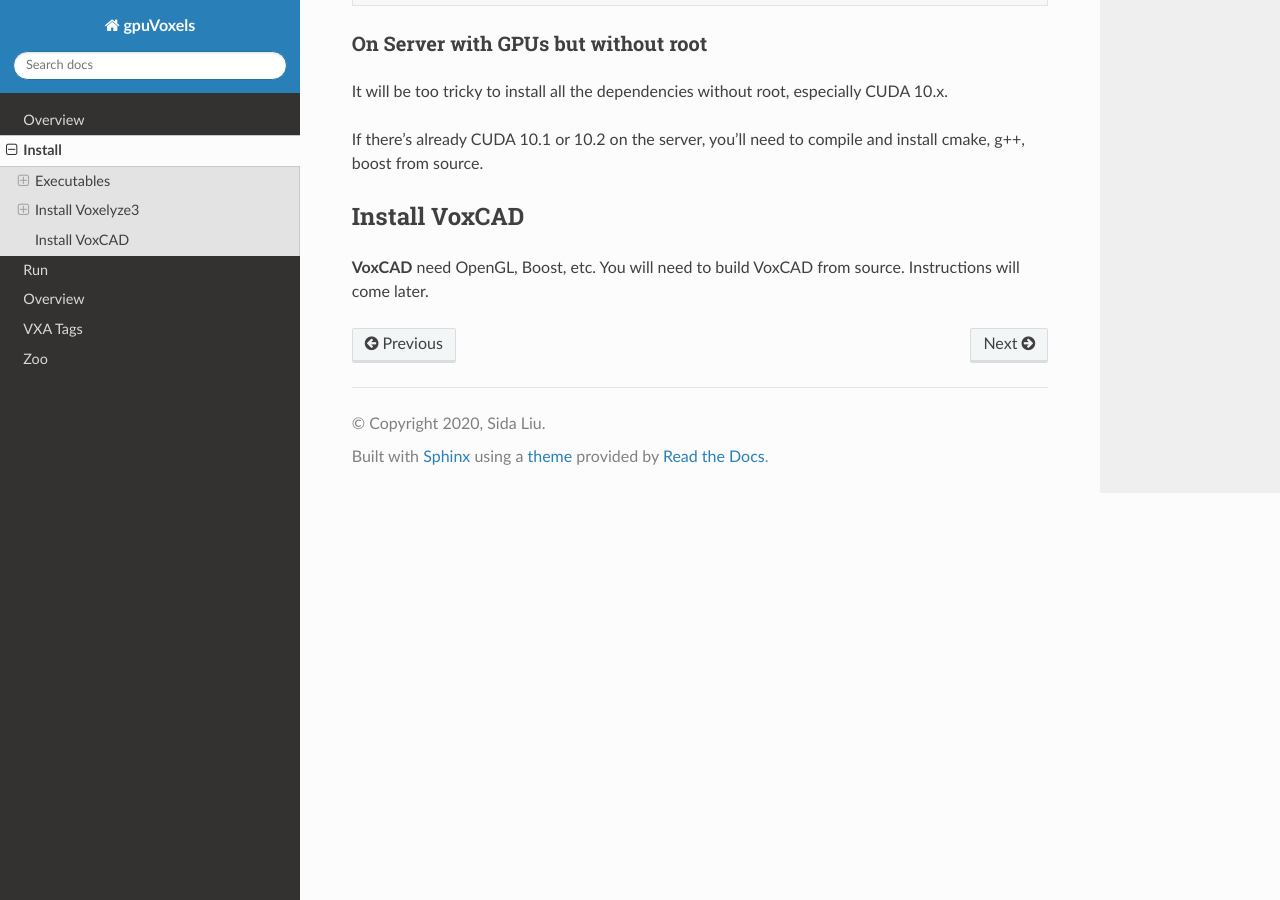
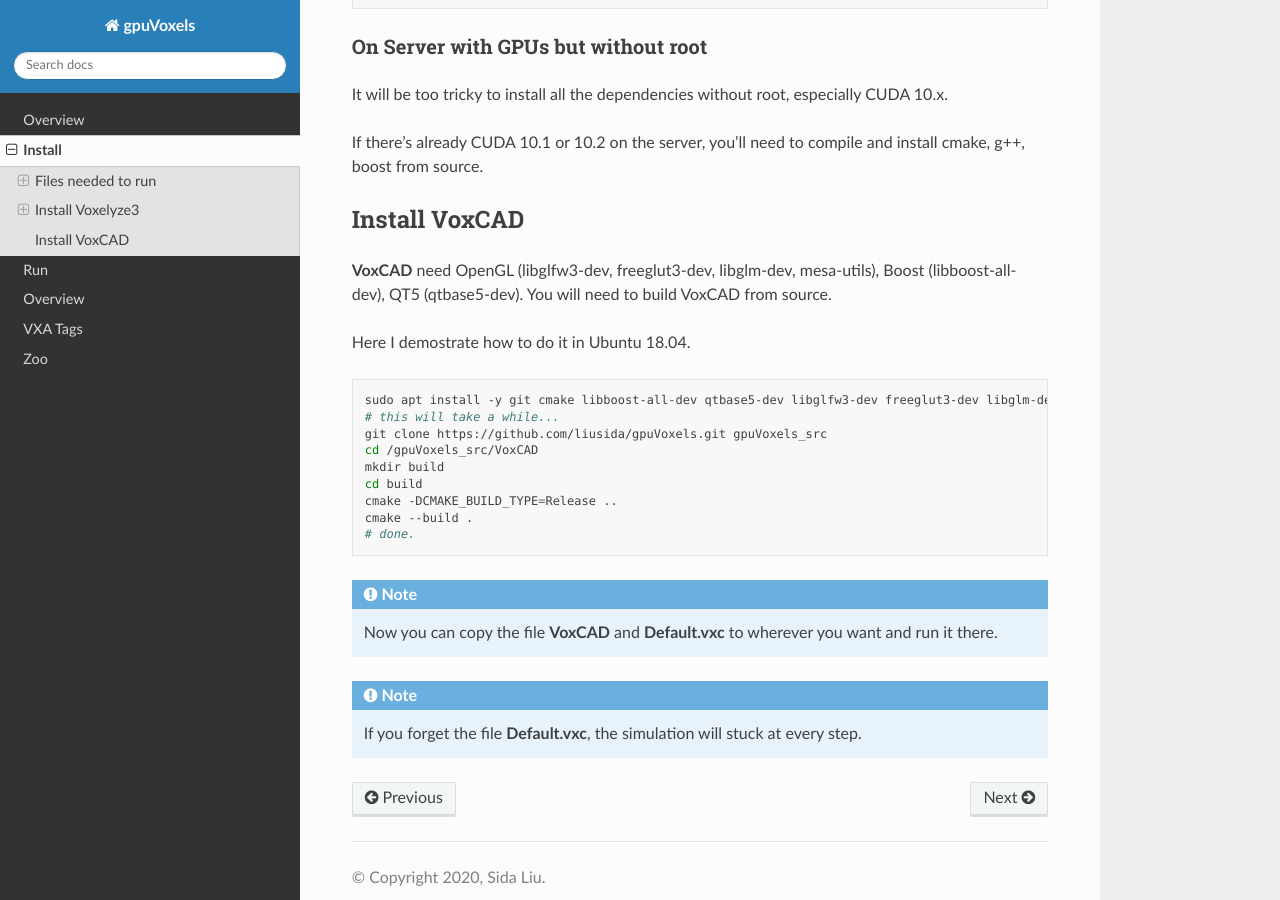
Before and after one commit to liusida/gpuVoxels, a Sphinx documentation site: the page built from docs/source/get-started/install.rst, in a window 1280 px wide and 900 px high, scrolled down 2299 px. Built offline with Sphinx 7.4.7 and the Read the Docs theme 2.0.0, drawn with Linux system fonts in a browser that asks for light colours; some of the changed text lies outside the part shown.

Commit message:
installation

```diff
--- a/docs/source/get-started/install.rst
+++ b/docs/source/get-started/install.rst
@@ -1,18 +1,13 @@
 Install
 =======
 
-Executables
------------
+Files needed to run
+-------------------
 
 Voxelyze3
 ^^^^^^^^^
 
-**Voxelyze3** is an executable that split tasks into multiple groups, and call **vx_node_worker** to execute them on different GPUs.
-
-vx_node_worker
-^^^^^^^^^^^^^^
-
-**vx_node_worker** works with **Voxelyze3** and is the one who actually carry out the calculation. (So don't delete it.)
+**Voxelyze3** is an executable that split tasks into multiple groups, and call **vx_node_worker** to execute them on different GPUs. **vx_node_worker** works with **Voxelyze3** and is the one who actually carry out the calculation. (So don't delete it.)
 
 VoxCAD
 ^^^^^^
@@ -48,6 +43,9 @@
 .. code:: bash
 
     docker run --gpus all --name=gpuVoxels --volume=/tmp:/gpuVoxels/host -it sidaliu/gpuvoxels:1.0
+
+.. note::
+    You can copy **Voxelyze3** and **vx_node_worker** to wherever you want and run it there.
 
 .. note::
     You can change the path /tmp to anywhere you want, and keep your code and data there.
@@ -116,4 +114,25 @@
 Install VoxCAD
 --------------
 
-**VoxCAD** need OpenGL, Boost, etc. You will need to build VoxCAD from source. Instructions will come later.
+**VoxCAD** need OpenGL (libglfw3-dev, freeglut3-dev, libglm-dev, mesa-utils), Boost (libboost-all-dev), QT5 (qtbase5-dev).
+You will need to build VoxCAD from source.
+
+Here I demostrate how to do it in Ubuntu 18.04.
+
+.. code:: bash
+
+    sudo apt install -y git cmake libboost-all-dev qtbase5-dev libglfw3-dev freeglut3-dev libglm-dev mesa-utils
+    # this will take a while...
+    git clone https://github.com/liusida/gpuVoxels.git gpuVoxels_src
+    cd /gpuVoxels_src/VoxCAD
+    mkdir build
+    cd build
+    cmake -DCMAKE_BUILD_TYPE=Release ..
+    cmake --build .
+    # done.
+
+.. note::
+    Now you can copy the file **VoxCAD** and **Default.vxc** to wherever you want and run it there.
+
+.. note::
+    If you forget the file **Default.vxc**, the simulation will stuck at every step.
```
